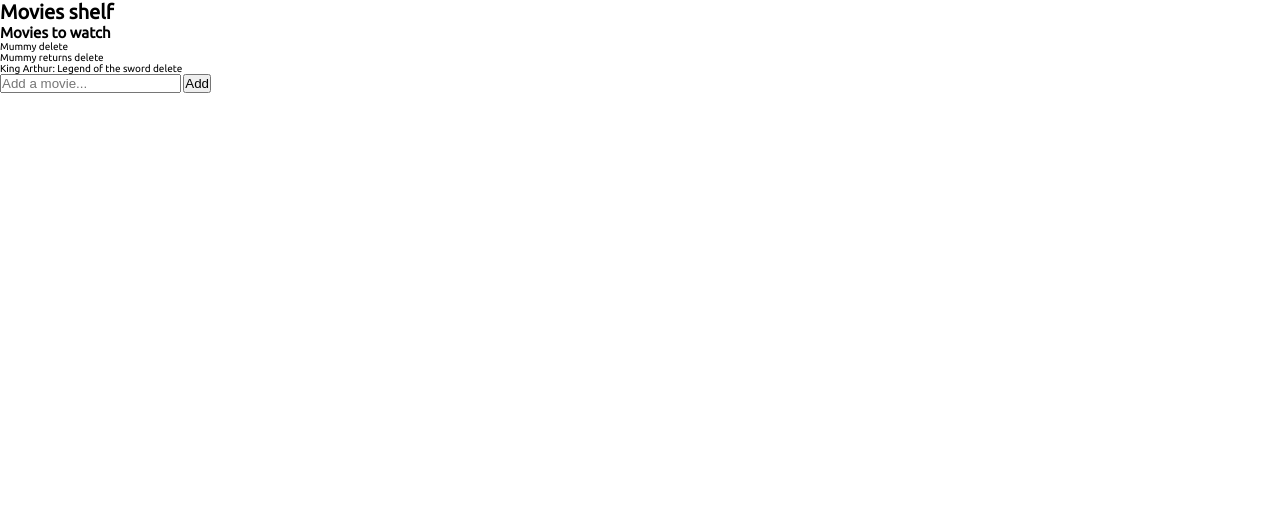
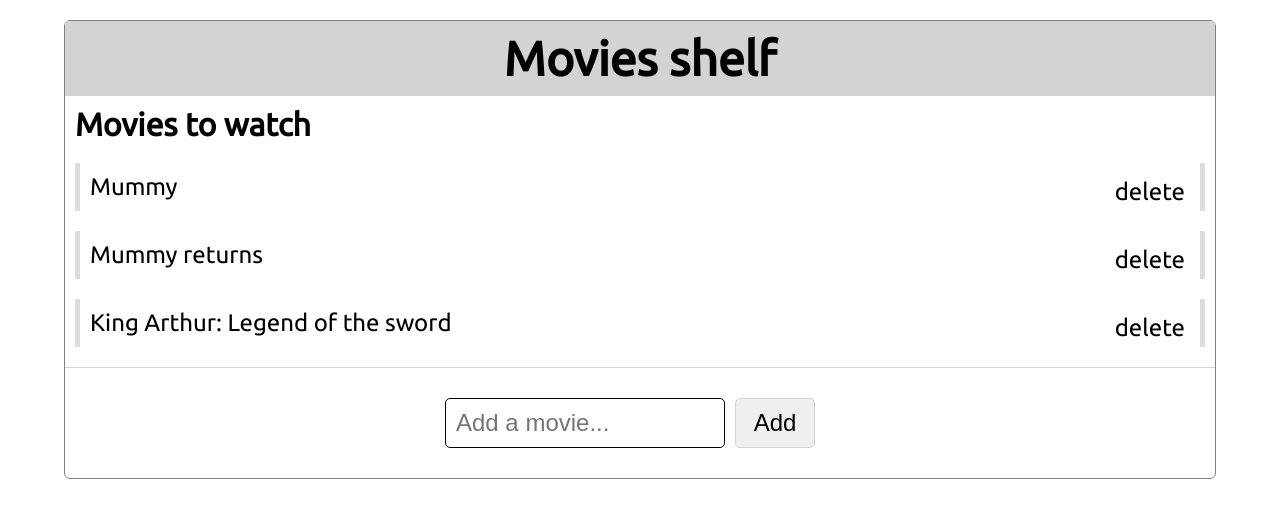
Before and after one commit to Messidt/films-list, a plain HTML site: page index.html in a window 1280 px wide. Drawn offline with Linux system fonts and the light colour scheme.

Commit message:
Main styling done.

```diff
--- a/css/style.css
+++ b/css/style.css
@@ -8,3 +8,95 @@ body {
   font-family: 'Ubuntu', sans-serif;
   font-size: 10px;
 }
+
+.wrapper {
+  width: 90%;
+  max-width: 1200px;
+  margin: 20px auto;
+  border-radius: 6px;
+  border: 1px solid gray;
+}
+
+header {
+  background: lightgray;
+  padding: 10px;
+}
+
+header h1 {
+  font-size: 3rem;
+  text-align: center;
+  width: 100%;
+}
+
+#films-list {
+  border-bottom: 1px solid lightgray;
+}
+
+#films-list h2 {
+  font-size: 2rem;
+  margin: 10px;
+}
+
+#films-list ul {
+  list-style-type: none;
+}
+
+#films-list li {
+  margin: 20px 10px;
+  padding: 10px;
+  font-size: 1.5rem;
+  border-left: 5px solid #ddd;
+  border-right: 5px solid #ddd;
+}
+
+#films-list li:hover {
+  border-color: black;
+}
+
+.delete-movie {
+  float: right;
+  cursor: pointer;
+  border-radius: 6px;
+  padding: 5px;
+}
+
+.delete-movie:hover {
+  background: #eee;
+}
+
+#add-movie {
+  width: 400px;
+  margin: 0 auto;
+}
+
+#add-movie input {
+  display: block;
+  font-size: 1.5rem;
+  border: 1px solid black;
+  width: 80%;
+  max-width: 280px;
+  border-radius: 5px;
+  margin: 30px 5px;
+  float: left;
+  padding: 10px;
+}
+
+#add-movie button {
+  float: left;
+  margin: 30px 5px;
+  font-size: 1.5rem;
+  width: 80px;
+  border-radius: 5px;
+  border: 1px solid lightgrey;
+  padding: 10px;
+}
+
+#add-movie button:hover {
+  background: darkgrey;
+}
+
+#add-movie:after {
+  content: '';
+  display: block;
+  clear: both;
+}
--- a/index.html
+++ b/index.html
@@ -17,20 +17,20 @@
         <h2>Movies to watch</h2>
         <ul>
           <li>
-            <span class='title'>Mummy</span>
-            <span class='delete'>delete</span>
+            <span class='movie-title'>Mummy</span>
+            <span class='delete-movie'>delete</span>
           </li>
           <li>
-            <span class='title'>Mummy returns</span>
-            <span class='delete'>delete</span>
+            <span class='movie-title'>Mummy returns</span>
+            <span class='delete-movie'>delete</span>
           </li>
           <li>
-            <span class='title'>King Arthur: Legend of the sword</span>
-            <span class='delete'>delete</span>
+            <span class='movie-title'>King Arthur: Legend of the sword</span>
+            <span class='delete-movie'>delete</span>
           </li>
         </ul>
       </div>
-      <form id="add-form">
+      <form id="add-movie">
         <input type="text" placeholder="Add a movie...">
         <button>Add</button>
       </form>
```
